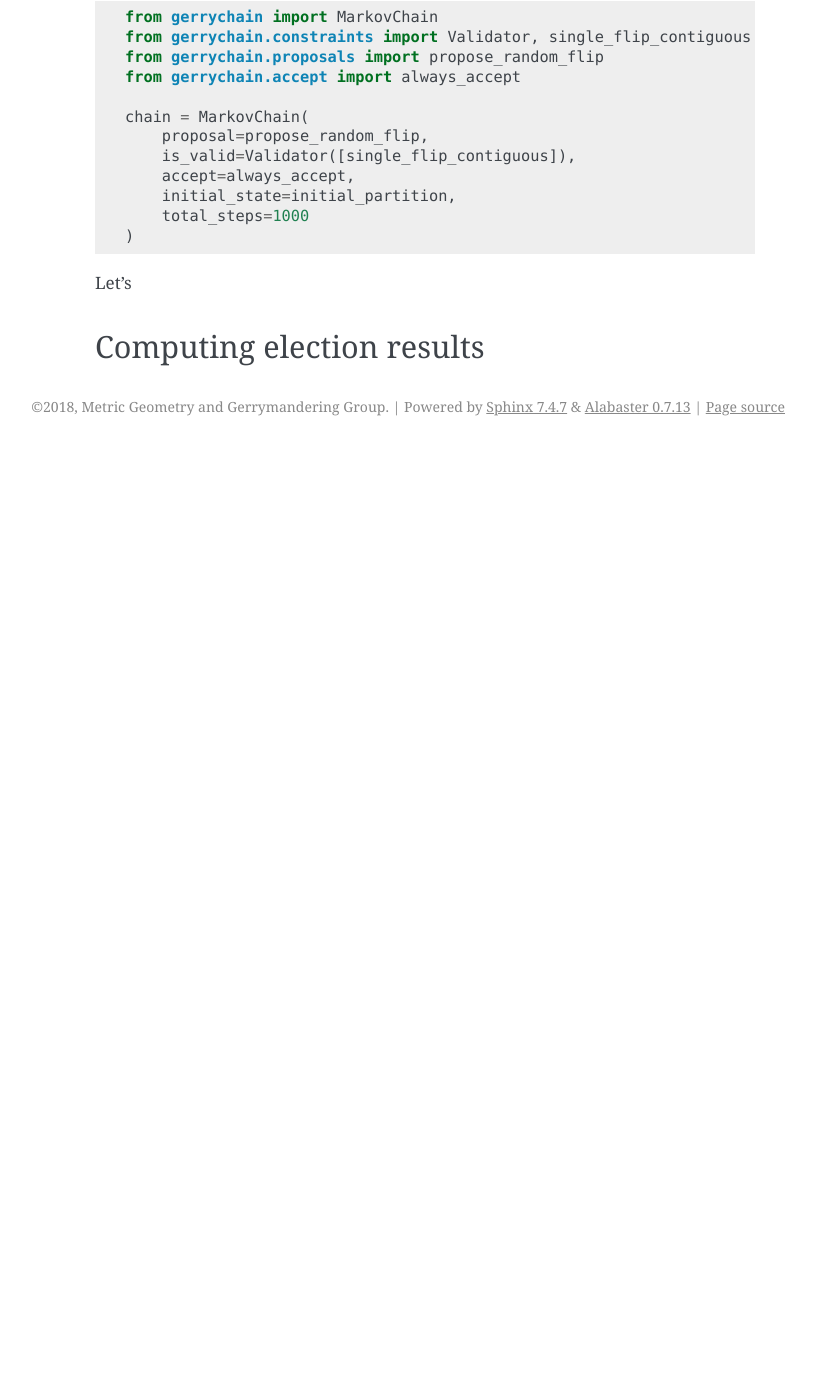
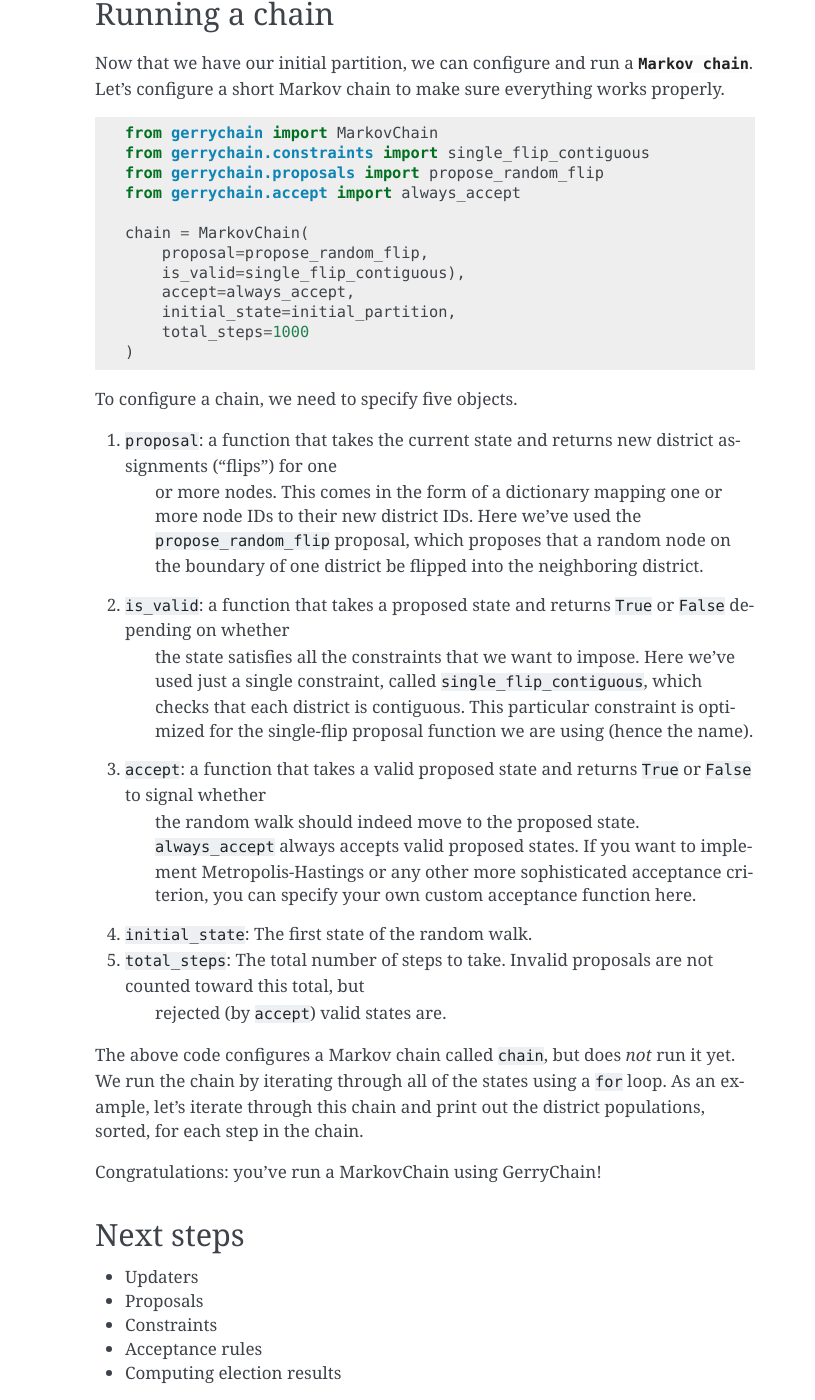
Before and after one commit to mggg/GerryChain, a Sphinx documentation site: the page built from docs/user/quickstart.rst, in a window 1280 px wide and 1400 px high, scrolled down 1990 px. Shown: the whole window, without its empty margins (325-1140 px from the left). Built offline with Sphinx 7.4.7, drawn with Linux system fonts in a browser that asks for light colours; before the commit the page ends 2436 px from its top, so only the background shows below that; some of the changed text lies outside the part shown.

Commit message:
Bring documentation to a reasonable point

```diff
--- a/docs/user/quickstart.rst
+++ b/docs/user/quickstart.rst
@@ -16,7 +16,7 @@
 
 * Install ``gerrychain`` from PyPI by running ``pip install gerrychain`` in a terminal.
 * Download and unzip MGGG's `shapefile of Massachusetts's 2002-2010 precincts`_ from GitHub.
-* Open your favorite python environment (JupyterLab, ipython, or just a ``.py`` file in
+* Open your favorite Python environment (JupyterLab, IPython, or just a ``.py`` file in
     your favorite editor) in the directory containing the ``MA_precincts_02_10.shp`` file
     from the ``.zip`` that you downloaded and unzipped.
 
@@ -78,11 +78,23 @@
     from our shapefile.
 
 With the ``"population"`` updater configured, we can see the total population in each of our Congressional Districts.
+In an interactive Python session, we can print out the populations like this:
 
 .. code-block:: python
-    >>> print(initial_partition["population"])
-    {
+    >>> for district, pop in initial_partition["population"].items():
+    ...     print("District {}: {}".format(district, pop))
+    District 02: 686362
+    District 01: 719068
+    District 04: 706137
+    District 05: 709963
+    District 08: 702683
+    District 07: 701696
+    District 09: 712662
+    District 03: 698459
+    District 06: 711373
 
+From this example, note that ``partition["population"]`` is a dictionary mapping the ID of each district to its total
+population (that's why we can call the ``.items()`` method on it). Most updaters output values in this dictionary format.
 
 For more information on updaters, see :doc:`updaters` and the :mod:`gerrychain.updaters` documentation.
 
@@ -95,19 +107,63 @@
 .. code-block:: python
 
     from gerrychain import MarkovChain
-    from gerrychain.constraints import Validator, single_flip_contiguous
+    from gerrychain.constraints import single_flip_contiguous
     from gerrychain.proposals import propose_random_flip
     from gerrychain.accept import always_accept
 
     chain = MarkovChain(
         proposal=propose_random_flip,
-        is_valid=Validator([single_flip_contiguous]),
+        is_valid=single_flip_contiguous),
         accept=always_accept,
         initial_state=initial_partition,
         total_steps=1000
     )
 
-Let's
+To configure a chain, we need to specify five objects.
 
-Computing election results
-==========================
+1. ``proposal``: a function that takes the current state and returns new district assignments ("flips") for one
+    or more nodes. This comes in the form of a dictionary mapping one or more node IDs to their new district IDs.
+    Here we've used the ``propose_random_flip`` proposal, which proposes that a random node on the boundary of one
+    district be flipped into the neighboring district.
+2. ``is_valid``: a function that takes a proposed state and returns ``True`` or ``False`` depending on whether
+    the state satisfies all the constraints that we want to impose. Here we've used just a single constraint,
+    called ``single_flip_contiguous``, which checks that each district is contiguous. This particular constraint is
+    optimized for the single-flip proposal function we are using (hence the name).
+3. ``accept``: a function that takes a valid proposed state and returns ``True`` or ``False`` to signal whether
+    the random walk should indeed move to the proposed state. ``always_accept`` always accepts valid proposed states.
+    If you want to implement Metropolis-Hastings or any other more sophisticated acceptance criterion, you can
+    specify your own custom acceptance function here.
+4. ``initial_state``: The first state of the random walk.
+5. ``total_steps``: The total number of steps to take. Invalid proposals are not counted toward this total, but
+    rejected (by ``accept``) valid states are.
+
+The above code configures a Markov chain called ``chain``, but does *not* run it yet. We run the chain
+by iterating through all of the states using a ``for`` loop. As an example, let's iterate through
+this chain and print out the district populations, sorted, for each step in the chain.
+
+.. code-block:: python
+    for partition in chain:
+        print(sorted(partition["population"].values()))
+
+Congratulations: you've run a MarkovChain using GerryChain!
+
+.. admonition::
+    :caption: What's happening under the hood
+    The :class:`~gerrychain.MarkovChain` is implemented as a generator. This is a language feature
+    of Python that lets us loop through the states of the chain without having to compute them all
+    ahead of time. So, in the above example, the next state of the chain is computed just-in-time
+    right before the next iteration of the ``for`` loop is executed. This lets us reason about the
+    chain in a natural way (i.e., ``for state in chain:``) and handle the output however we want,
+    without filling up your computers memory with the pre-computed states.
+
+    For more information on the details of the
+    implementation, consult the :class:`gerrychain.MarkovChain` documentation and source code.
+
+Next steps
+==========
+
+* Updaters
+* Proposals
+* Constraints
+* Acceptance rules
+* Computing election results
```
